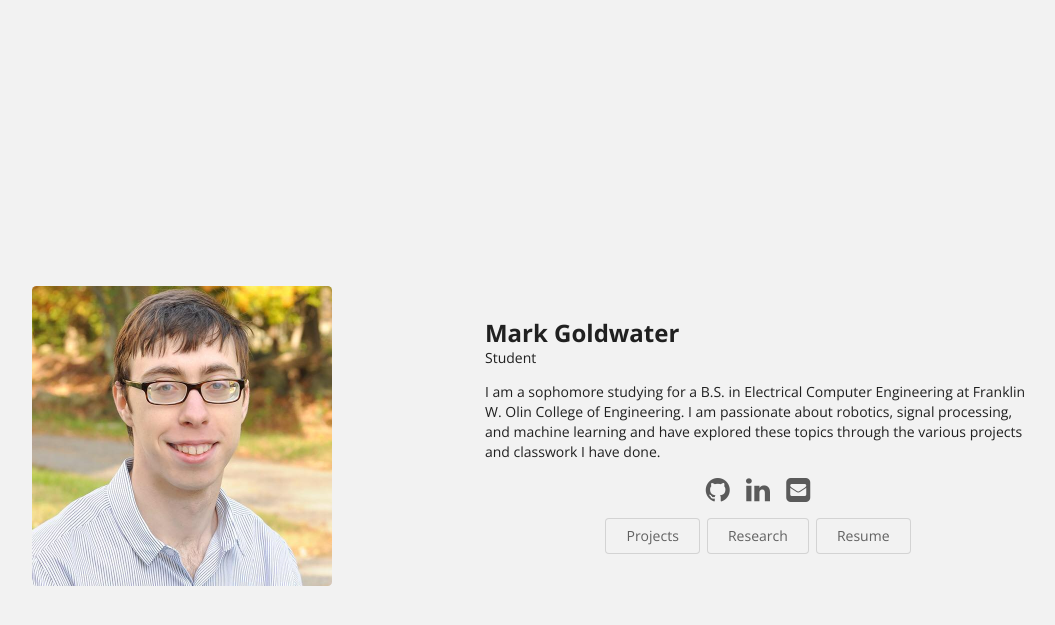
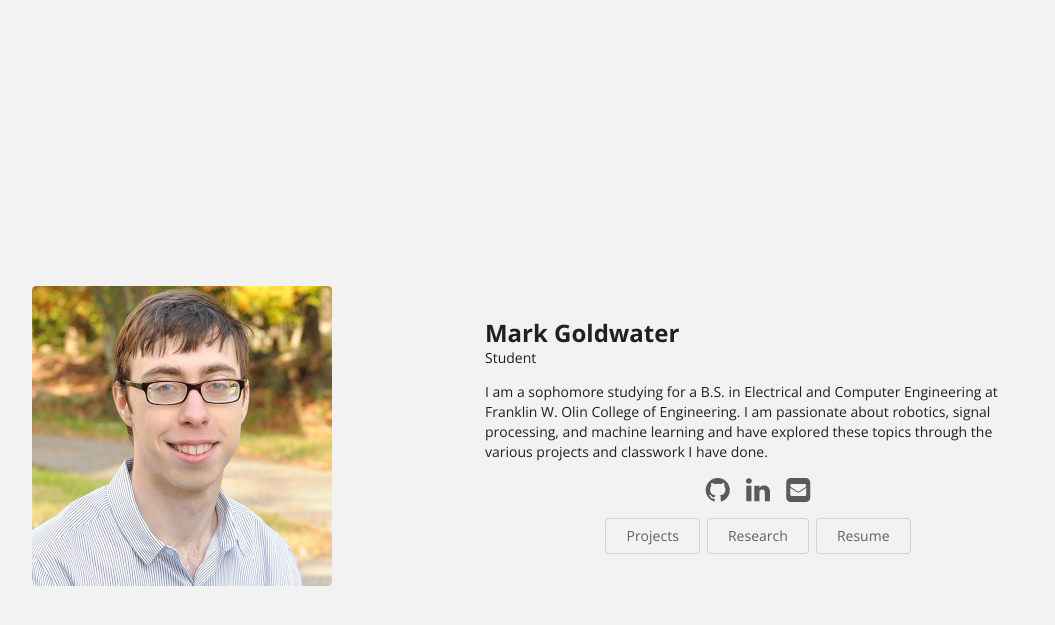
Before and after one commit to MarkG98/MarkG98.github.io, a Jekyll site: the page built from index.html, in a window 1280 px wide. Shown: the top 625 px of the page, without its empty margins (169-1224 px from the left). Built offline with Jekyll 4.4.1, drawn with Linux system fonts in a browser that asks for light colours.

Commit message:
Fixed typo on home page

```diff
--- a/_data/bio.json
+++ b/_data/bio.json
@@ -6,7 +6,7 @@
     "email": "mark.goldwater@students.olin.edu",
     "phone": "",
     "website": "https://MarkG98.github.io",
-    "summary": "I am a sophomore studying for a B.S. in Electrical Computer Engineering at Franklin W. Olin College of Engineering. I am passionate about robotics, signal processing, and machine learning and have explored these topics through the various projects and classwork I have done.",
+    "summary": "I am a sophomore studying for a B.S. in Electrical and Computer Engineering at Franklin W. Olin College of Engineering. I am passionate about robotics, signal processing, and machine learning and have explored these topics through the various projects and classwork I have done.",
     "location": {
       "address": "",
       "postalCode": "96822",
```
